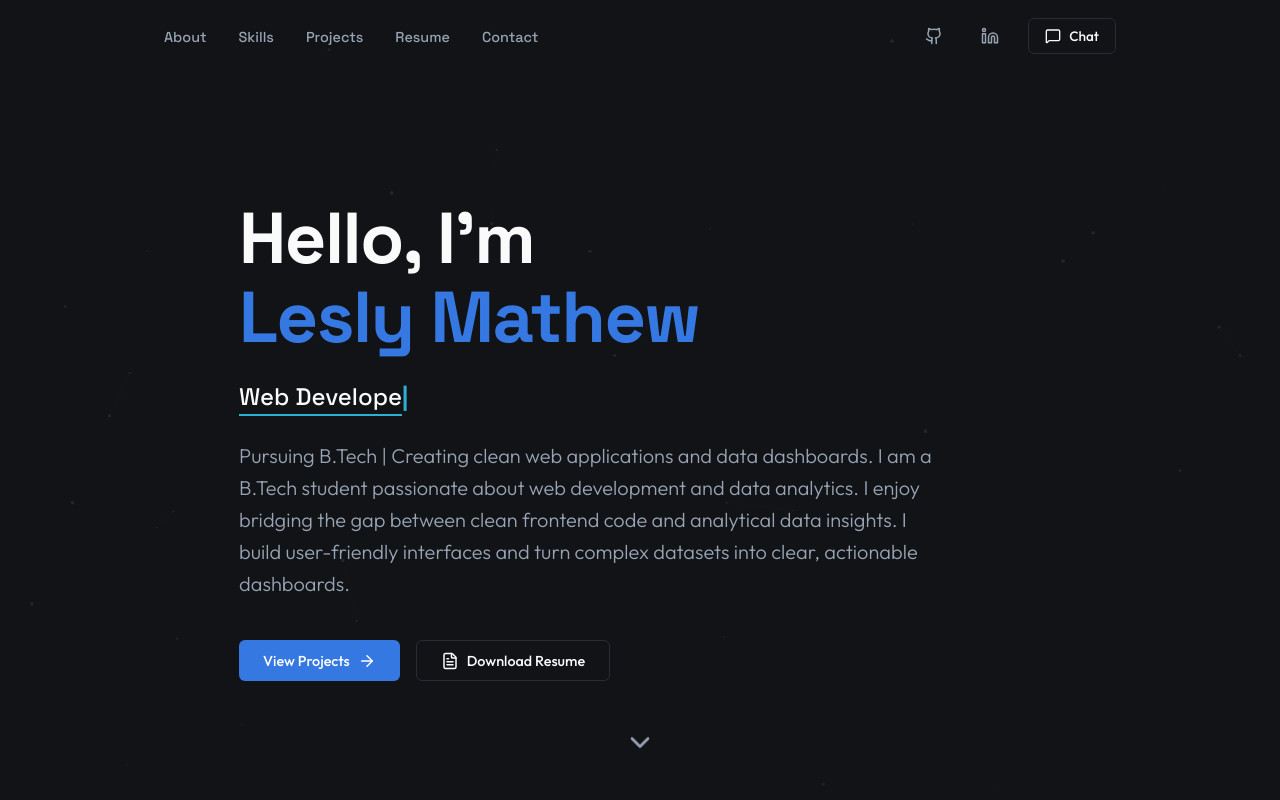
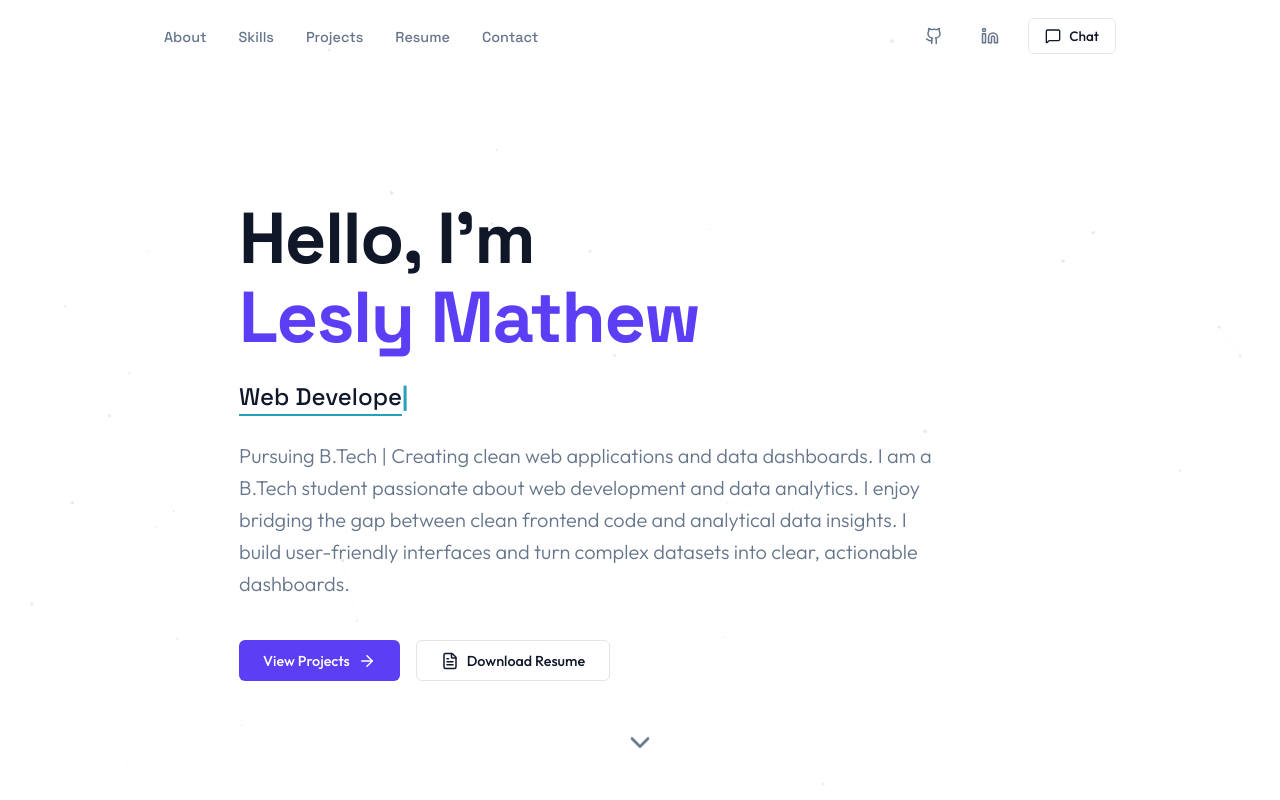
Before and after one commit to Leslythomasmathew/portfolio-site, a React (Vite) app: page / in a window 1280 px wide. Shown: the top 800 px of the page. Built offline with nearby package versions, Linux system fonts and the light colour scheme.

Commit message:
Switch theme to premium white background with indigo and teal accents

```diff
--- a/src/components/Contact.jsx
+++ b/src/components/Contact.jsx
@@ -240,7 +240,7 @@ export default function Contact() {
 
         .contact-info-card:hover .copy-btn {
           color: hsl(var(--text-light));
-          background: rgba(255, 255, 255, 0.05);
+          background: rgba(0, 0, 0, 0.05);
         }
 
         .success-color {
@@ -291,7 +291,7 @@ export default function Contact() {
           height: 44px;
           border-radius: 50%;
           border: 1px solid hsl(var(--border-light));
-          background: rgba(255, 255, 255, 0.02);
+          background: rgba(0, 0, 0, 0.02);
           display: flex;
           align-items: center;
           justify-content: center;
--- a/src/components/Hero.jsx
+++ b/src/components/Hero.jsx
@@ -115,7 +115,7 @@ export default function Hero() {
         let y = Math.random() * (canvas.height - size * 2 - size * 2) + size * 2;
         let directionX = (Math.random() * 1) - 0.5;
         let directionY = (Math.random() * 1) - 0.5;
-        let color = 'rgba(255, 255, 255, 0.08)'; // Subtly transparent white
+        let color = 'rgba(0, 0, 0, 0.08)'; // Subtly transparent black
 
         particlesArray.push(new Particle(x, y, directionX, directionY, size, color));
       }
@@ -130,7 +130,7 @@ export default function Hero() {
 
           if (distance < (canvas.width / 9) * (canvas.height / 9)) {
             opacityValue = 1 - (distance / 20000);
-            ctx.strokeStyle = `rgba(255, 255, 255, ${opacityValue * 0.04})`; // Extremely soft lines
+            ctx.strokeStyle = `rgba(0, 0, 0, ${opacityValue * 0.04})`; // Extremely soft dark lines
             ctx.lineWidth = 0.5;
             ctx.beginPath();
             ctx.moveTo(particlesArray[a].x, particlesArray[a].y);
--- a/src/components/Navbar.jsx
+++ b/src/components/Navbar.jsx
@@ -109,7 +109,7 @@ export default function Navbar() {
         }
 
         .navbar-wrapper.scrolled {
-          background: rgba(10, 12, 22, 0.7);
+          background: rgba(255, 255, 255, 0.85);
           backdrop-filter: blur(12px);
           -webkit-backdrop-filter: blur(12px);
           border-color: hsl(var(--border-light));
@@ -201,7 +201,7 @@ export default function Navbar() {
         .social-icon-link:hover {
           color: hsl(var(--text-light));
           border-color: hsl(var(--border-light));
-          background: rgba(255, 255, 255, 0.03);
+          background: rgba(0, 0, 0, 0.03);
         }
 
         .nav-contact-btn {
@@ -225,7 +225,7 @@ export default function Navbar() {
           right: -100%;
           width: 100%;
           height: 100vh;
-          background: rgba(10, 12, 22, 0.98);
+          background: rgba(255, 255, 255, 0.98);
           backdrop-filter: blur(20px);
           z-index: 999;
           transition: var(--transition-smooth);
--- a/src/components/Projects.jsx
+++ b/src/components/Projects.jsx
@@ -231,7 +231,7 @@ export default function Projects() {
         .filter-badge:hover {
           color: hsl(var(--text-light));
           border-color: hsl(var(--text-light) / 0.4);
-          background: rgba(255, 255, 255, 0.06);
+          background: rgba(0, 0, 0, 0.04);
         }
 
         .filter-badge.active {
@@ -260,7 +260,7 @@ export default function Projects() {
           width: 100%;
           padding-bottom: 50%; /* 2:1 Aspect Ratio */
           overflow: hidden;
-          background: #0f111a;
+          background: #f8fafc;
           border-bottom: 1px solid hsl(var(--border-light));
         }
 
@@ -284,7 +284,7 @@ export default function Projects() {
           left: 0;
           width: 100%;
           height: 100%;
-          background: rgba(10, 12, 22, 0.75);
+          background: rgba(255, 255, 255, 0.85);
           backdrop-filter: blur(4px);
           display: flex;
           align-items: center;
--- a/src/index.css
+++ b/src/index.css
@@ -2,17 +2,17 @@
 @import url('https://fonts.googleapis.com/css2?family=Outfit:wght@300;400;500;600;700&family=Space+Grotesk:wght@400;500;600;700&display=swap');
 
 :root {
-  /* Slate-Blue & Teal Theme (Dark Background) */
-  --bg-dark: 220 15% 8%;       /* Very dark slate background */
-  --bg-card: 220 15% 12%;      /* Clean dark slate for cards */
-  --text-light: 0 0% 98%;      /* Soft white text */
-  --text-muted: 215 15% 65%;   /* Soft grey text */
+  /* White Background Theme Palette */
+  --bg-dark: 0 0% 100%;        /* Pure White Background */
+  --bg-card: 210 20% 98%;      /* Very soft slate-grey for cards */
+  --text-light: 222 47% 11%;   /* Dark slate/charcoal text for high contrast */
+  --text-muted: 215 16% 47%;   /* Balanced grey for secondary text */
 
-  --primary: 217 75% 55%;      /* Slate-Blue accent (highly visible on dark) */
-  --secondary: 192 65% 50%;    /* Steel-Teal accent */
+  --primary: 250 89% 60%;      /* Elegant Indigo/Violet (high contrast on white) */
+  --secondary: 192 65% 45%;    /* Crisp Steel-Teal */
 
-  --border-light: 220 15% 18%; /* Dark borders */
-  --border-glass: 255 255% 255% / 0.04;
+  --border-light: 220 15% 90%; /* Soft light borders */
+  --border-glass: 0 0% 0% / 0.05;
 
   --transition-smooth: all 0.3s ease;
   --font-sans: 'Outfit', sans-serif;
@@ -83,7 +83,7 @@ button, input, textarea {
   padding-bottom: 0.5rem;
 }
 
-/* Flat dark-theme card design */
+/* Flat light-theme card design */
 .glass-card {
   background: hsl(var(--bg-card));
   border: 1px solid hsl(var(--border-light));
@@ -94,7 +94,7 @@ button, input, textarea {
 .glass-card:hover {
   transform: translateY(-2px);
   border-color: hsl(var(--primary) / 0.5);
-  box-shadow: 0 6px 20px rgba(0, 0, 0, 0.25);
+  box-shadow: 0 6px 20px rgba(0, 0, 0, 0.06);
 }
 
 /* Interactive Buttons */
@@ -129,7 +129,7 @@ button, input, textarea {
 }
 
 .btn-secondary:hover {
-  background: rgba(255, 255, 255, 0.02);
+  background: rgba(0, 0, 0, 0.02);
   border-color: hsl(var(--text-light) / 0.5);
   transform: translateY(-1px);
 }
```
